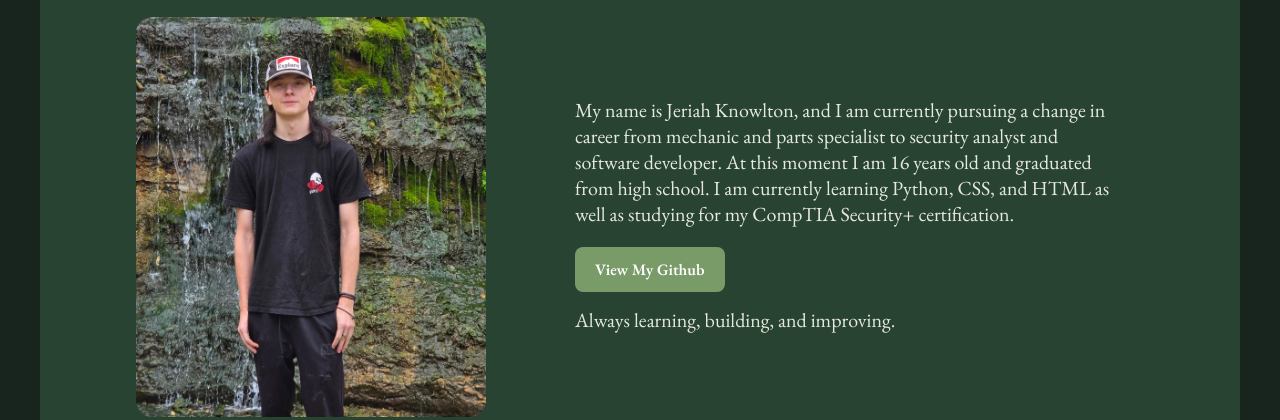
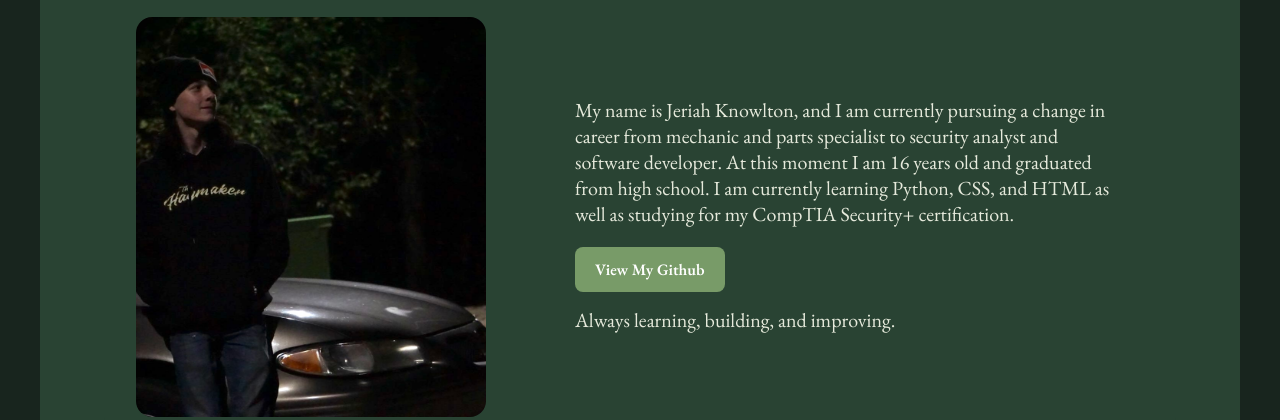
Before and after one commit to slap5/slap5.github.io, a plain HTML site: page index.html in a window 1280 px wide. Shown: the part 380-800 px from the top of the page. Drawn offline with nearby package versions, Linux system fonts and the light colour scheme; a web font is replaced by a local one.

Commit message:
Adding new photo
Updated portfolio content and improved layout structure.

```diff
--- a/index.html
+++ b/index.html
@@ -23,7 +23,7 @@
         <section id="about-me">
        <h1>About Me</h1>
         <div class="flex-container">
-            <img height="400px" width="350px" src="dddd551d-5ff9-4b3b-96b8-6d0f2736e9d5.jpg">
+            <img height="400px" width="350px" src="IMG_4632.jpg">
             <div class="text-container">
                 <p>My name is Jeriah Knowlton, and I am currently pursuing a change in career from mechanic and parts specialist to security analyst and software developer. At this moment I am 16 years old and graduated from high school. I am currently learning Python, CSS, and HTML as well as studying for my CompTIA Security+ certification. </p>
                 <a href="https://github.com/slap5" class="cta-button">View My Github</a>
```
